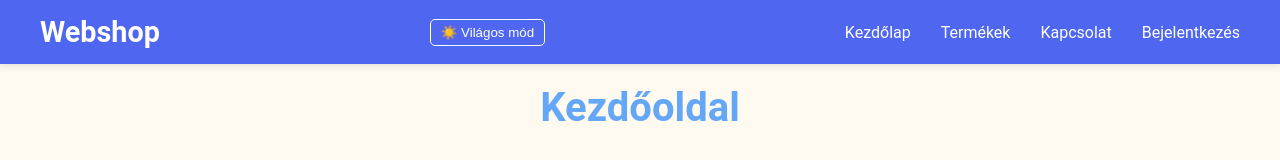
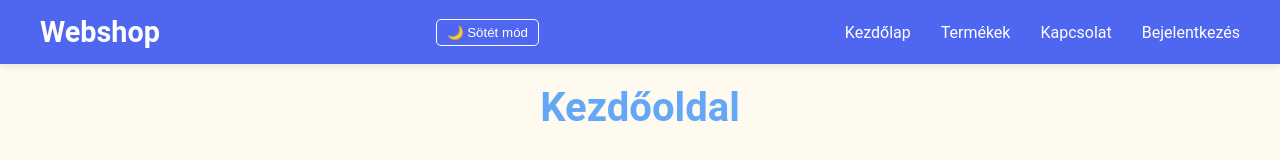
Before and after one commit to Moha0170/vizsgaremek2025, a React (Vite) app in the folder frontend/: page / in a window 1280 px wide. Shown: the top 160 px of the page. Built offline with nearby package versions, Linux system fonts and the light colour scheme.

Commit message:
Sötét mód, axios verziófrissítés

```diff
--- a/frontend/package.json
+++ b/frontend/package.json
@@ -10,7 +10,7 @@
     "preview": "vite preview"
   },
   "dependencies": {
-    "axios": "^1.8.1",
+    "axios": "^1.8.3",
     "react": "^18.3.1",
     "react-dom": "^18.3.1",
     "react-icons": "^5.4.0",
--- a/frontend/src/components/DarkModeToggle.tsx
+++ b/frontend/src/components/DarkModeToggle.tsx
@@ -16,7 +16,7 @@ const DarkModeToggle = () => {
 
   return (
     <button className="dark-mode-toggle" onClick={() => setDarkMode(!darkMode)}>
-      {darkMode ? "🌙 Sötét mód" : "☀️ Világos mód"}
+      {darkMode ?  "☀️ Világos mód" :  "🌙 Sötét mód"}
     </button>
   );
 };
```
Also changed, not shown: 1 other file (tests, documents, lock files or other folders).
